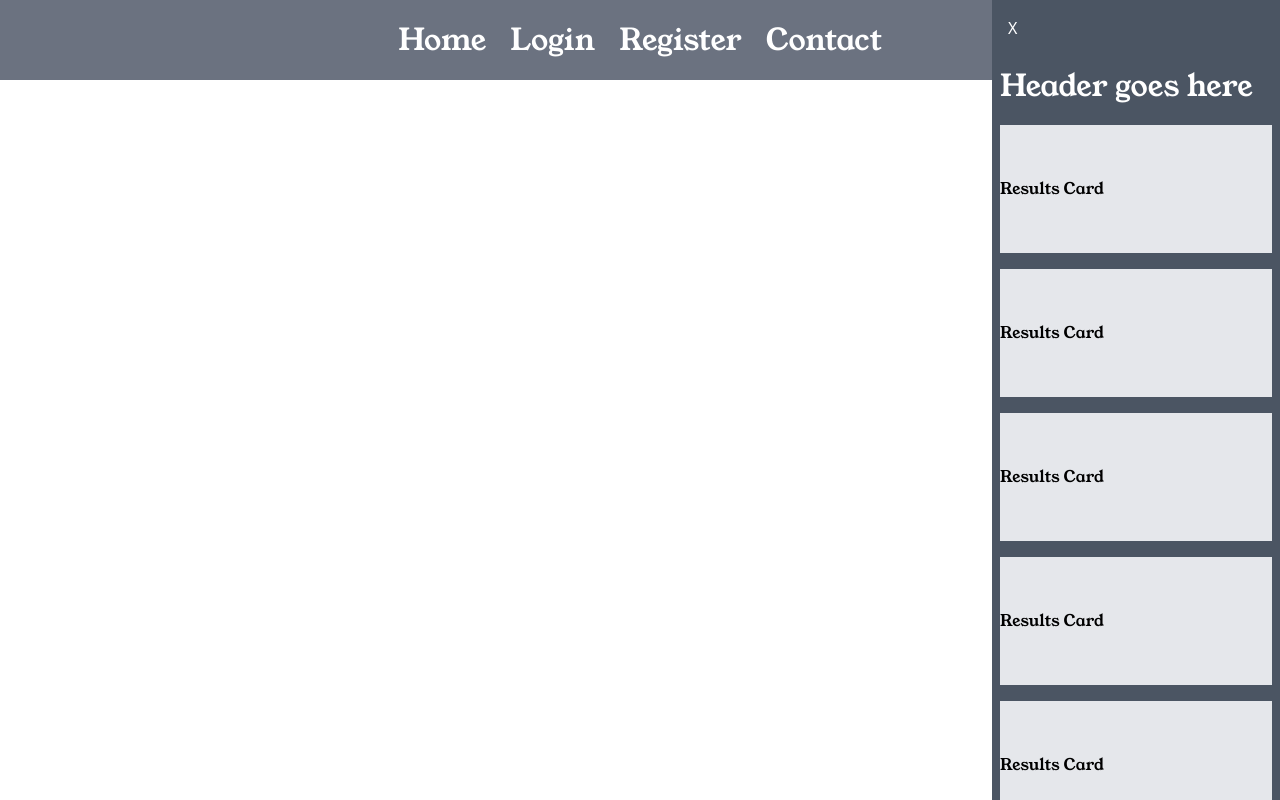
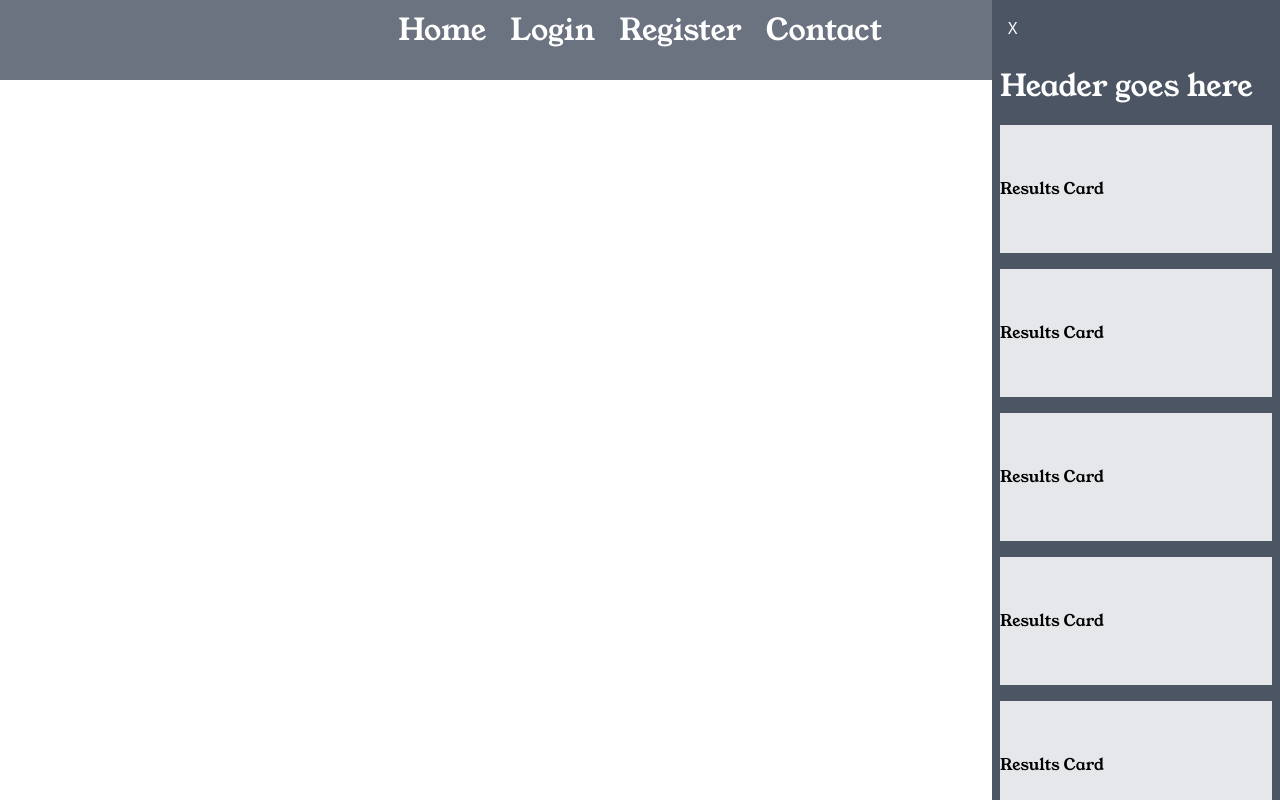
Before and after one commit to Music-Discovery-Web-App/music-discovery, a React (Vite) app in the folder client/: page / in a window 1280 px wide. Built offline with nearby package versions, Linux system fonts and the light colour scheme.

Commit message:
Quick commit to change computers

```diff
--- a/client/src/components/Navbar/Navbar.tsx
+++ b/client/src/components/Navbar/Navbar.tsx
@@ -18,8 +18,8 @@ const Navbar = () => {
   return (
     <div className="bg-gray-500">
       <div className="mx-auto max-w-7xl px-3 ">
-        <div className="relative flex h-20 items-center justify-between">
-          <div className="flex flex-1 items-center justify-center">
+        <div className="relative flex h-20 items-left justify-between">
+          <div className="flex flex-1 items-left justify-center">
             {/* Icon/Logo goes here */}
             {/* <div className="flex flex-shrink-0 items-center">
               <img className="h-8 w-auto" src="#" alt="Your Company" />
```
